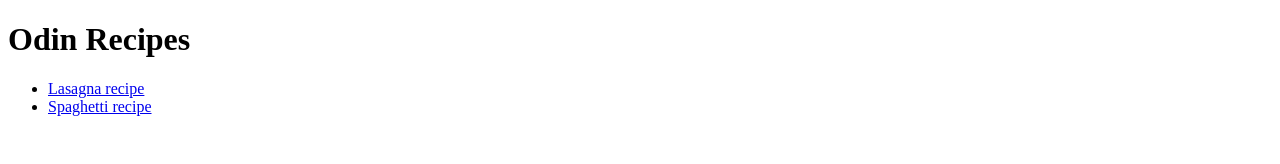
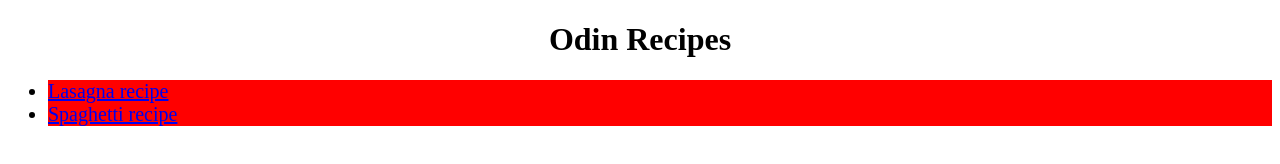
Before and after one commit to SwimmingPotato248/odin-recipes, a plain HTML site: page index.html in a window 1280 px wide. Drawn offline with Linux system fonts and the light colour scheme.

Commit message:
Add css styles

```diff
--- /dev/null
+++ b/css/style.css
@@ -0,0 +1,14 @@
+h1 {
+    text-align: center;
+}
+
+.recipe {
+    font-family: "Times New Roman", sans-serif;
+    font-size: 20px;
+    background-color: red;
+}
+
+img {
+    width: 200px;
+    height: auto;
+}
--- a/index.html
+++ b/index.html
@@ -3,13 +3,14 @@
     <head>
         <meta charset="utf-8">
         <title>Odin Recipes</title>
+        <link rel="stylesheet" href="./css/style.css">
     </head>
 
     <body>
         <h1>Odin Recipes</h1>
         <ul>
-            <li><a href="./recipes/lasagna.html">Lasagna recipe</a></li>
-            <li><a href="./recipes/spaghetti.html">Spaghetti recipe</a></li>
+            <li class="recipe"><a href="./recipes/lasagna.html">Lasagna recipe</a></li>
+            <li class="recipe"><a href="./recipes/spaghetti.html">Spaghetti recipe</a></li>
         </ul>
     </body>
 </html>
```
Also changed, not shown: recipes/lasagna.html (+1 -0 lines), recipes/spaghetti.html (+1 -0 lines).
